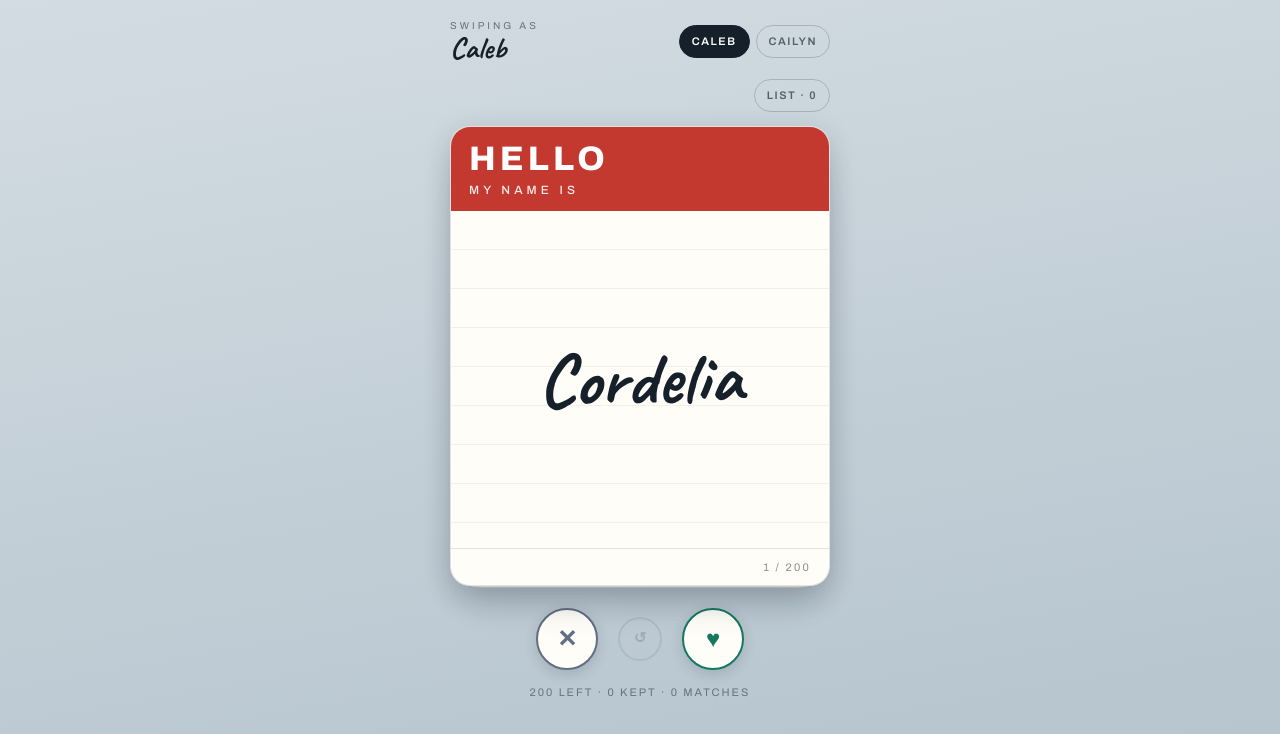
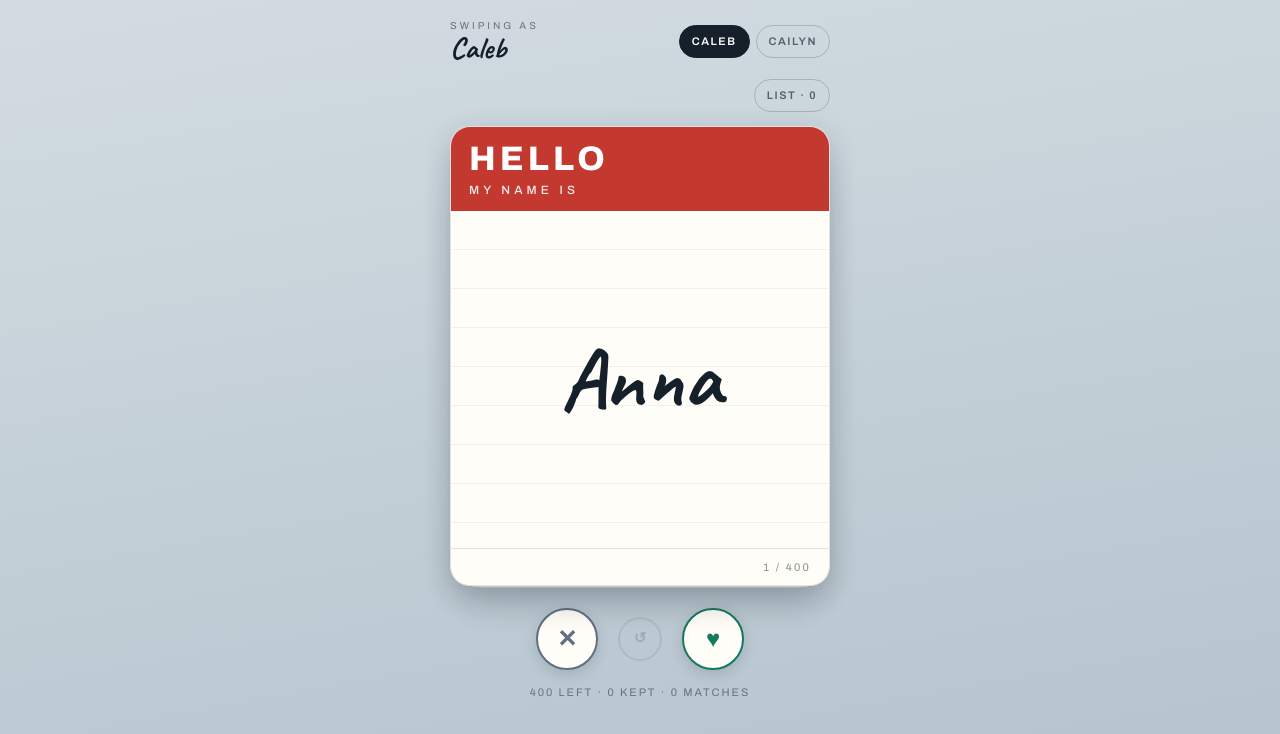
Before and after one commit to ca1ebd/baby-names, a React (Vite) app: page / in a window 1280 px wide. Shown: the top 734 px of the page. Built offline with nearby package versions, Linux system fonts and the light colour scheme.

Commit message:
Add 200 more names, excluding D-starting and y/ie/ey-ending

```diff
--- a/src/BabyNameSwipe.tsx
+++ b/src/BabyNameSwipe.tsx
@@ -6,8 +6,10 @@ import { useState, useEffect, useMemo, useRef, useCallback } from "react";
 
 const RAW = {
   c: ["Abigail","Adeline","Alice","Amelia","Anna","Audrey","Ava","Brooke","Caroline","Cecilia","Charlotte","Chloe","Claire","Clara","Eleanor","Elizabeth","Ella","Emily","Emma","Evelyn","Genevieve","Grace","Hannah","Hazel","Isabella","Josephine","Julia","Juliet","Katherine","Lauren","Leah","Lillian","Lucy","Madeline","Maggie","Margaret","Mia","Molly","Natalie","Nora","Olivia","Paige","Rachel","Rose","Sadie","Sarah","Sophia","Stella","Violet","Vivian",
-      "Addison","Alexandra","Allison","Amanda","Amy","Andrea","Angela","Annabelle","Annie","April","Ashley","Aubrey","Autumn","Beatrice","Bella","Bridget","Brooklyn","Camille","Carly","Cassandra","Catherine","Chelsea","Christina","Cora","Cordelia","Courtney","Daisy","Danielle","Daphne","Delaney","Delilah","Diana","Eden","Edith","Elena","Eliza","Elise","Ellie","Eloise","Elsie","Erin","Esther","Eva","Faith","Fiona","Florence","Gabrielle","Georgia","Gwendolyn","Harriet","Heidi","Helen","Holly","Hope","Iris","Isla","Ivy","Jane","Jenna","Jessica","Joy","Kate","Kayla","Kelsey","Laura","Lena","Lila","Louisa","Lydia","Mabel","Madison","Mallory","Mary","Matilda","Maya","Megan","Meredith","Miriam","Naomi","Nicole","Ophelia","Penelope","Phoebe","Rebecca","Rosalie","Rosemary","Ruby","Ruth","Savannah","Scarlett","Serena","Sienna","Summer","Sylvia","Tessa","Vanessa","Veronica","Victoria","Willa","Zoe"],
-  u: ["Arden","Avery","Blair","Blakely","Campbell","Charlie","Ellis","Emerson","Emery","Everly","Finley","Frankie","Greer","Hadley","Harper","Hayden","Hollis","Kennedy","Landry","Larkin","Lennon","Logan","London","Marlowe","Merritt","Monroe","Oakley","Palmer","Parker","Peyton","Presley","Quinn","Reagan","Reese","Remi","Riley","Ripley","Rory","Rowan","Sawyer","Scout","Shea","Sloane","Spencer","Sutton","Sydney","Tatum","Teagan","Winter","Wren"],
+      "Addison","Alexandra","Allison","Amanda","Amy","Andrea","Angela","Annabelle","Annie","April","Ashley","Aubrey","Autumn","Beatrice","Bella","Bridget","Brooklyn","Camille","Carly","Cassandra","Catherine","Chelsea","Christina","Cora","Cordelia","Courtney","Daisy","Danielle","Daphne","Delaney","Delilah","Diana","Eden","Edith","Elena","Eliza","Elise","Ellie","Eloise","Elsie","Erin","Esther","Eva","Faith","Fiona","Florence","Gabrielle","Georgia","Gwendolyn","Harriet","Heidi","Helen","Holly","Hope","Iris","Isla","Ivy","Jane","Jenna","Jessica","Joy","Kate","Kayla","Kelsey","Laura","Lena","Lila","Louisa","Lydia","Mabel","Madison","Mallory","Mary","Matilda","Maya","Megan","Meredith","Miriam","Naomi","Nicole","Ophelia","Penelope","Phoebe","Rebecca","Rosalie","Rosemary","Ruby","Ruth","Savannah","Scarlett","Serena","Sienna","Summer","Sylvia","Tessa","Vanessa","Veronica","Victoria","Willa","Zoe",
+      "Aaliyah","Adele","Adelina","Adelaide","Agatha","Agnes","Alba","Alina","Alma","Amara","Amber","Anastasia","Angelina","Anita","Annalise","Annika","Antonia","Ariadne","Ariana","Arielle","Arlene","Astrid","Athena","Aurelia","Aurora","Beatrix","Bernadette","Bianca","Blanche","Blythe","Briar","Brielle","Brigid","Camilla","Candace","Carina","Carmen","Carol","Carolina","Cassia","Catalina","Celeste","Celia","Charissa","Chiara","Clarissa","Claudia","Clementine","Colette","Constance","Cornelia","Cressida","Crystal","Edwina","Elaina","Elaine","Electra","Elin","Elinor","Elissa","Eliana","Elowen","Elyse","Emmeline","Enid","Estelle","Etta","Eugenia","Eunice","Evangeline","Evanna","Fatima","Fern","Fernanda","Filippa","Flora","Frances","Francesca","Freya","Gemma","Georgina","Geraldine","Gianna","Gigi","Gilda","Ginger","Gloria","Golda","Greta","Griselda","Guinevere","Gwen","Gwyneth","Hedda","Helena","Henrietta","Hermione","Hester","Hilda","Honora","Ida","Ilana","Ilse","Imani","Imogen","Ines","Ingrid","Iolanthe","Irene","Irina","Isabel","Isadora","Isolde","Jacinta","Jacqueline","Jael","Jamila","Janelle","Janet","Janice","Jasmine","Jean","Jeanette","Jemima","Jennifer","Jill","Jocelyn","Jolene","Jonquil","Jordana","Juanita","Judith","Julianne","Juniper","Justine","Karina","Karis","Kassandra","Katia","Keziah","Kiera","Kirsten","Klara","Kyra","Laila","Lana","Lara","Larissa","Laurel","Lavinia"],
+  u: ["Arden","Avery","Blair","Blakely","Campbell","Charlie","Ellis","Emerson","Emery","Everly","Finley","Frankie","Greer","Hadley","Harper","Hayden","Hollis","Kennedy","Landry","Larkin","Lennon","Logan","London","Marlowe","Merritt","Monroe","Oakley","Palmer","Parker","Peyton","Presley","Quinn","Reagan","Reese","Remi","Riley","Ripley","Rory","Rowan","Sawyer","Scout","Shea","Sloane","Spencer","Sutton","Sydney","Tatum","Teagan","Winter","Wren",
+      "Arlo","Aspen","Bowen","Brecken","Briggs","Callan","Carson","Cove","Easton","Elliot","Emberlynn","Ember","Fallon","Fox","Griffin","Harlow","Haven","Indigo","Jagger","Jules","Justice","Kai","Karsyn","Keegan","Lake","Lark","Legend","Lincoln","Marlow","Maverick","Milan","North","Onyx","Phoenix","Piper","River","Salem","Saylor","Sloan","True","Vale","West","Wilder","Zion","Aubree","Blaise","Brynlee","Cairo","Cassius","Cedar"],
 };
 
 // fixed-seed shuffle: styles interleave, and both parents see the same order
```
